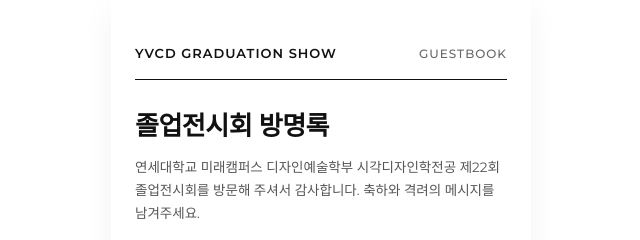
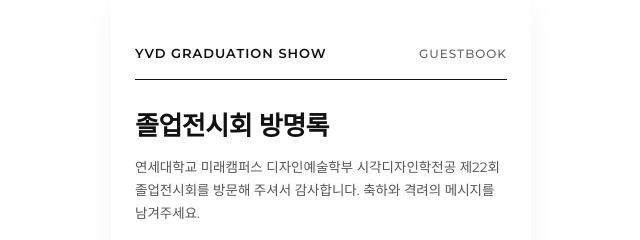
Before and after one commit to TaeHun722/prankfriend, a plain HTML site: page index.html in a window 1280 px wide. Shown: the top 240 px of the page, 319-959 px from the left. Drawn offline with nearby package versions, Linux system fonts and the light colour scheme.

Commit message:
Fix typos in guestbook title and comments

```diff
--- a/index.html
+++ b/index.html
@@ -7,7 +7,7 @@
     <!-- 카카오톡 공유 시 완벽한 방명록 페이지 미리보기 설정 -->
     <meta property="og:title" content="방명록 작성 — 2026 연세대 디자인예술학부 졸업전시회">
     <meta property="og:description" content="제22회 졸업전시회 방명록에 따뜻한 축하의 메시지를 남겨주세요.">
-    <title>GUESTBOOK — YVCD GRADUATION SHOW</title>
+    <title>GUESTBOOK — YVD GRADUATION SHOW</title>
 
     <!-- 폰트 설정 -->
     <link
@@ -280,11 +280,11 @@
 
 <body>
 
-    <!-- [1단계] yvdgraduateshow 방명록 페이지 위장 화면 (흰색 바탕) -->
+    <!-- [1단계] YVDgraduateshow 방명록 페이지 위장 화면 (흰색 바탕) -->
     <div id="invitation-screen">
         <div>
             <div class="site-header">
-                <span class="site-brand">YVCD GRADUATION SHOW</span>
+                <span class="site-brand">YVD GRADUATION SHOW</span>
                 <span class="site-page">GUESTBOOK</span>
             </div>
 
```
